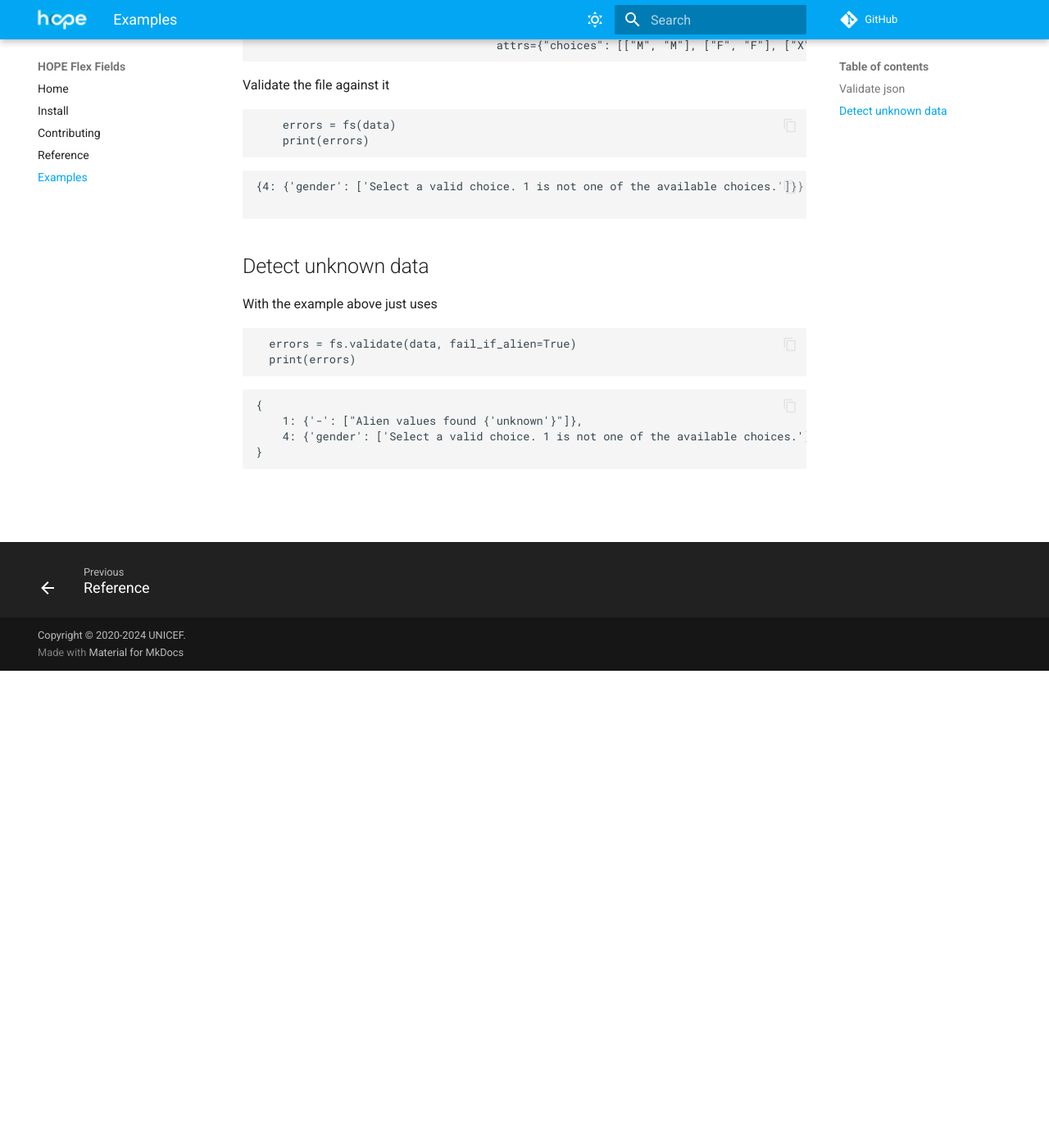
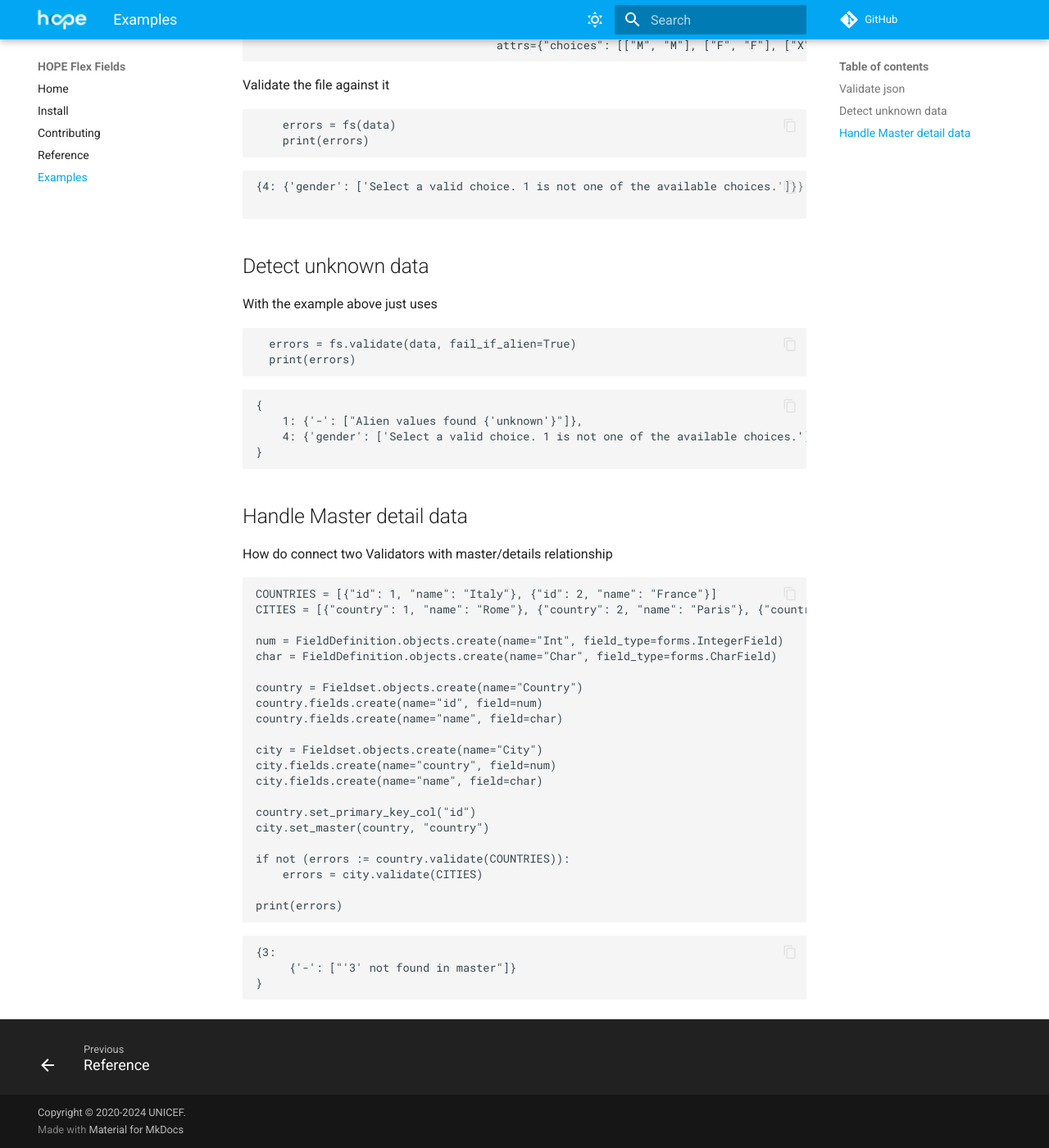
Before and after one commit to unicef/hope-flex-fields, an MkDocs documentation site: the page built from docs/src/examples.md, in a window 1280 px wide and 1400 px high, scrolled down 582 px. Shown: the whole window at 82% size. Built offline with MkDocs 1.6.1 and Material for MkDocs 9.7.7, drawn with Linux system fonts in a browser that asks for light colours; comment, search, counter and statistics services are not loaded.

````diff
--- a/docs/src/examples.md
+++ b/docs/src/examples.md
@@ -49,3 +49,37 @@ With the example above just uses
     4: {'gender': ['Select a valid choice. 1 is not one of the available choices.']}
 }
 ```
+
+
+## Handle Master detail data
+
+How do connect two Validators with master/details relationship
+
+    COUNTRIES = [{"id": 1, "name": "Italy"}, {"id": 2, "name": "France"}]
+    CITIES = [{"country": 1, "name": "Rome"}, {"country": 2, "name": "Paris"}, {"country": 3, "name": "Berlin"}]
+
+    num = FieldDefinition.objects.create(name="Int", field_type=forms.IntegerField)
+    char = FieldDefinition.objects.create(name="Char", field_type=forms.CharField)
+
+    country = Fieldset.objects.create(name="Country")
+    country.fields.create(name="id", field=num)
+    country.fields.create(name="name", field=char)
+
+    city = Fieldset.objects.create(name="City")
+    city.fields.create(name="country", field=num)
+    city.fields.create(name="name", field=char)
+
+    country.set_primary_key_col("id")
+    city.set_master(country, "country")
+
+    if not (errors := country.validate(COUNTRIES)):
+        errors = city.validate(CITIES)
+
+    print(errors)
+
+
+```python
+{3:
+     {'-': ["'3' not found in master"]}
+}
+```
````
Also changed, not shown: docs/src/best_practices.md (deleted, +0 -44 lines), 4 other files.
